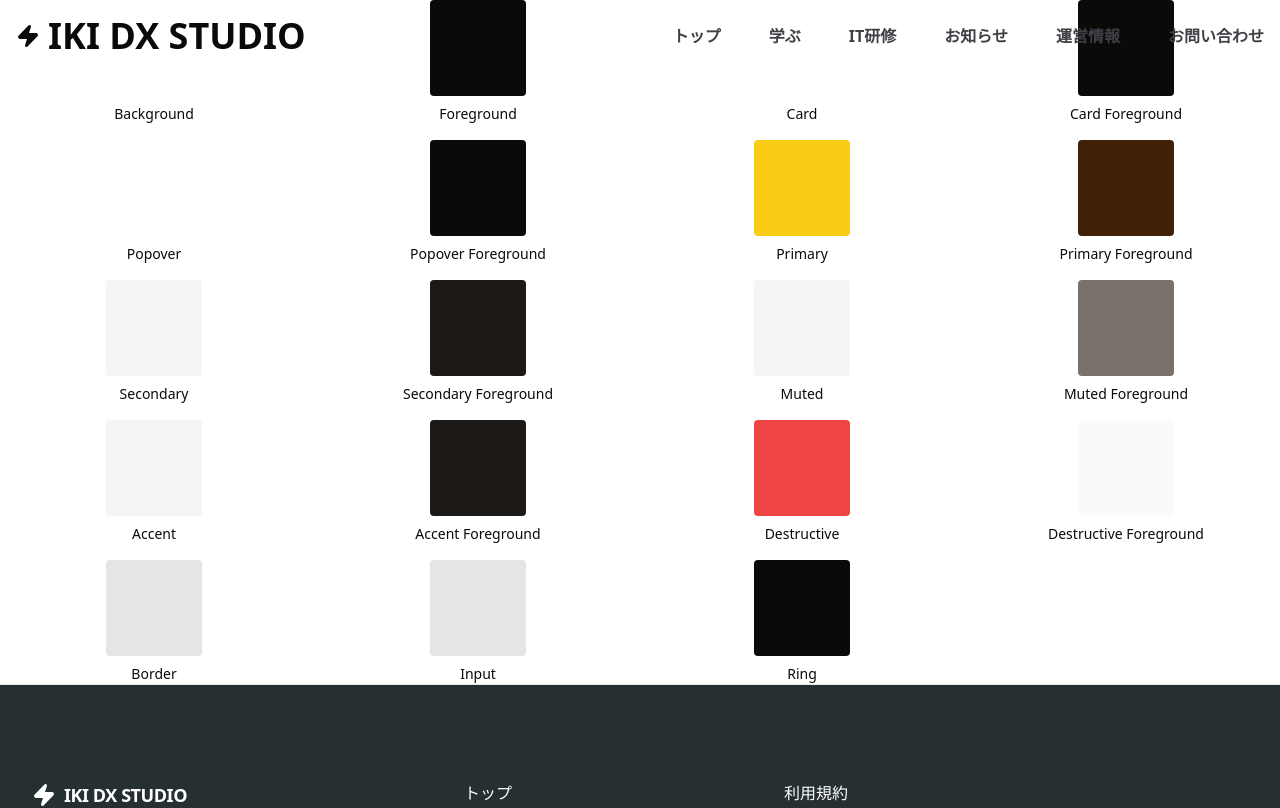
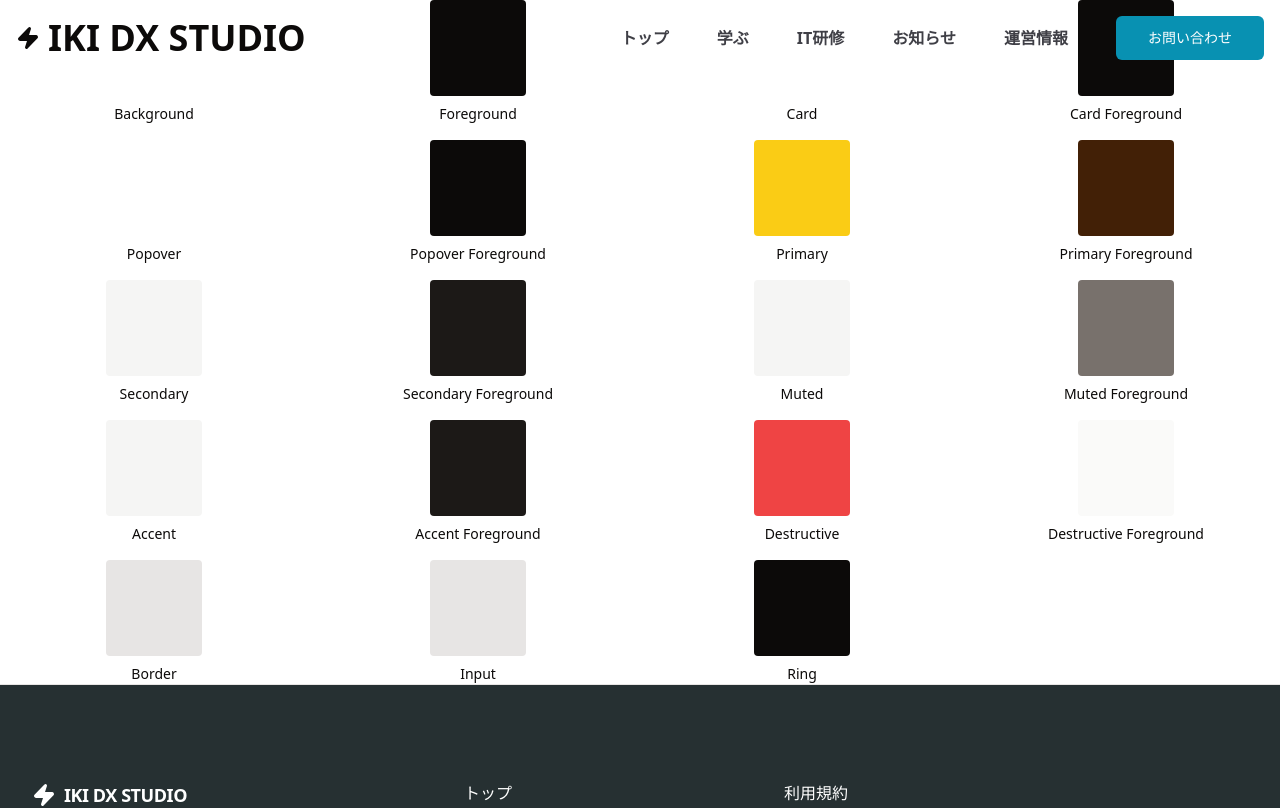
Before and after one commit to nsho1010/ikidxstudio-homepage, a Next.js app: page /colors in a window 1280 px wide. Shown: the top 808 px of the page. Built offline with nearby package versions, Linux system fonts and the light colour scheme.

Commit message:
CSSのバグ修正

```diff
--- a/src/app/news/page.tsx
+++ b/src/app/news/page.tsx
@@ -47,7 +47,7 @@ const NewsListPage = async ({
           </BreadcrumbItem>
         </BreadcrumbList>
       </Breadcrumb>
-      <h1 className="text-4xl font-bold tracking-tight underline decoration-cyan-600 decoration-1 underline-offset-8 pt-10 ">
+      <h1 className="text-4xl font-bold tracking-tight underline decoration-cyan-600 decoration-1 underline-offset-8 pt-10">
         お知らせ
       </h1>
       <section className="w-full">
--- a/src/components/Header.tsx
+++ b/src/components/Header.tsx
@@ -136,7 +136,12 @@ const Header = () => {
             </Scroll>
           ) : (
             <Link href="/#contact" className="hover:underline">
-              お問い合わせ
+              <Button
+                size="lg"
+                className="bg-cyan-600 text-white hover:bg-cyan-600 transition duration-300 ease-in-out transform hover:-translate-y-1 hover:scale-105 hover:shadow-lg"
+              >
+                お問い合わせ
+              </Button>
             </Link>
           )}
         </div>
```
